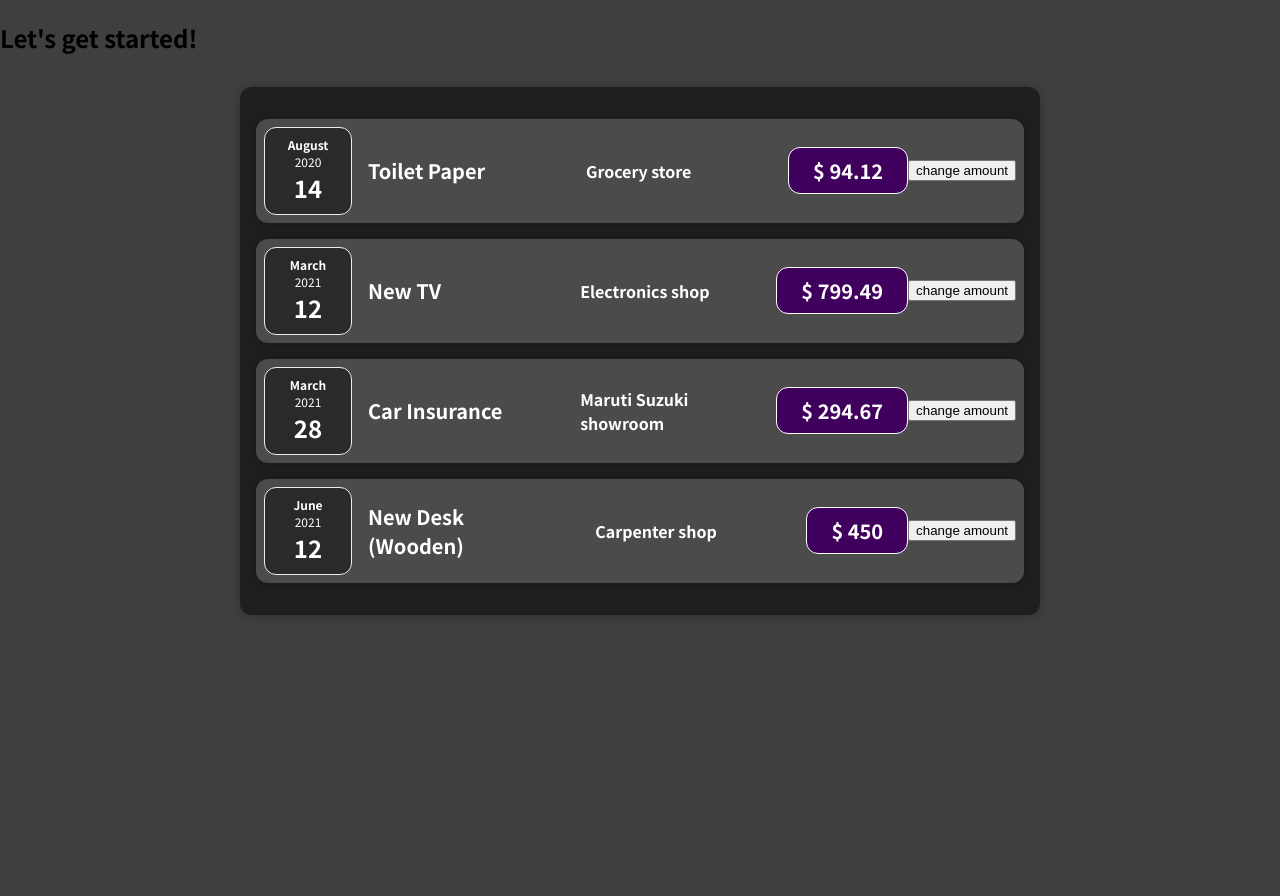
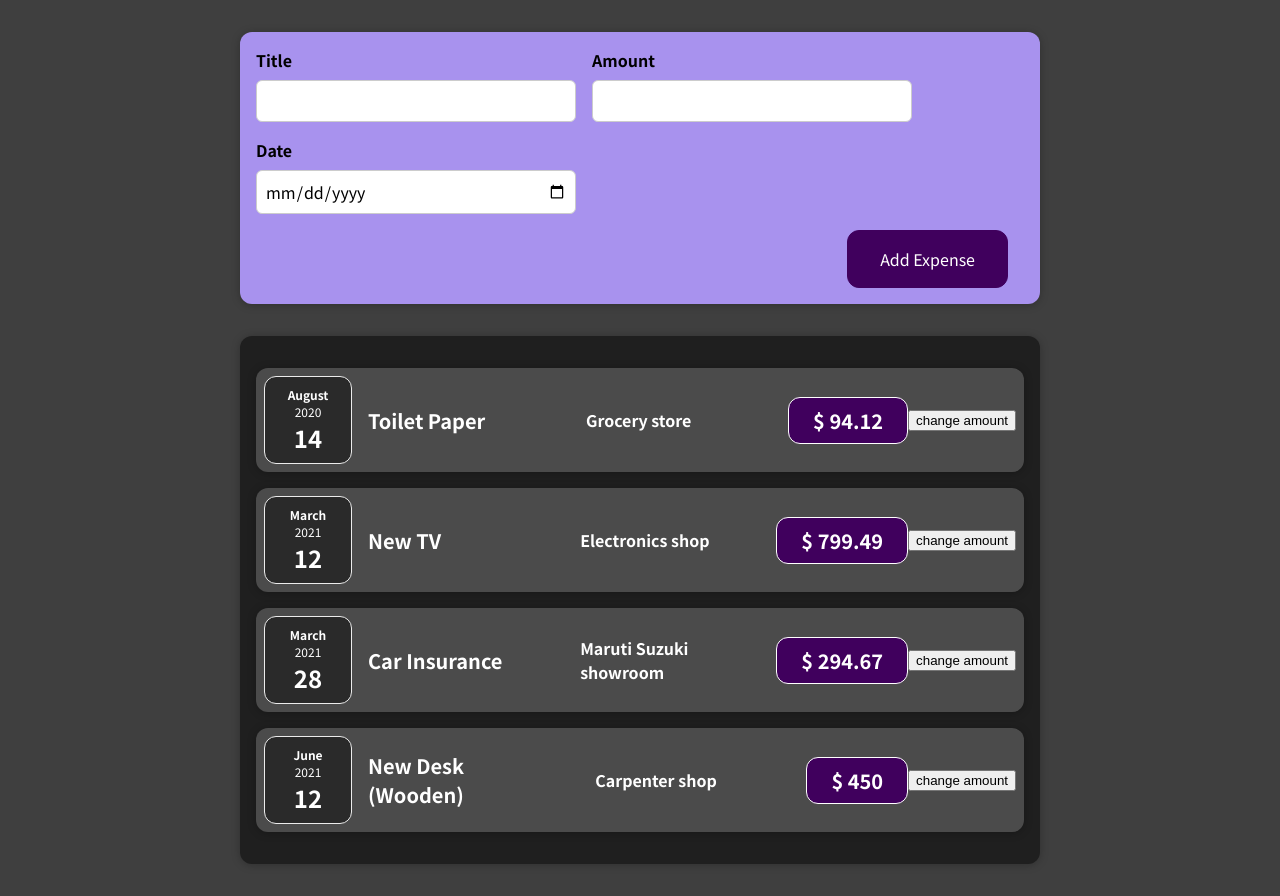
Before and after one commit to heman8085/01-starting-setup, a React (Create React App) app: page / in a window 1280 px wide. Before the commit the page ends 800 px from the top, so only its background shows below. Built offline with nearby package versions, Linux system fonts and the light colour scheme.

Commit message:
Creating your own first Component

```diff
--- a/src/App.js
+++ b/src/App.js
@@ -1,4 +1,6 @@
+import NewExpense from "./component/NewExpense/NewExpense";
 import Expenses from "./component/Expenses/Expenses";
+
 
 const App = () => {
   const expenses = [
@@ -34,7 +36,7 @@
 
   return (
     <div>
-      <h2>Let's get started!</h2>
+      <NewExpense/>
       <Expenses items={expenses} />
     </div>
   );
--- /dev/null
+++ b/src/component/NewExpense/ExpenseForm.css
@@ -0,0 +1,26 @@
+.new-expense__controls {
+  display: flex;
+  flex-wrap: wrap;
+  gap: 1rem;
+  margin-bottom: 1rem;
+  text-align: left;
+}
+
+.new-expense__control label {
+  font-weight: bold;
+  margin-bottom: 0.5rem;
+  display: block;
+}
+
+.new-expense__control input {
+  font: inherit;
+  padding: 0.5rem;
+  border-radius: 6px;
+  border: 1px solid #ccc;
+  width: 20rem;
+  max-width: 100%;
+}
+
+.new-expense__actions {
+  text-align: right;
+}
--- /dev/null
+++ b/src/component/NewExpense/ExpenseForm.js
@@ -0,0 +1,31 @@
+import React from "react";
+import './ExpenseForm.css';
+
+const ExpenseForm = () => {
+    const titleChangeHandler = (event) => {
+        console.log(event.target.value);
+ }
+
+    return (
+      <form >
+        <div className="new-expense__controls">
+          <div className="new-expense__control">
+            <label>Title</label>
+            <input type="text" onChange={titleChangeHandler}/>
+          </div>
+          <div className="new-expense__control">
+            <label>Amount</label>
+            <input type="number" min="0.01" step="0.01" />
+          </div>
+          <div className="new-expense__control">
+            <label>Date</label>
+            <input type="date" min="2020-01-01" max="2024-12-31" />
+          </div>
+        </div>
+        <div className="new-expense__actions">
+          <button type="submit">Add Expense</button>
+        </div>
+      </form>
+    );
+}
+export default ExpenseForm;
--- /dev/null
+++ b/src/component/NewExpense/NewExpense.css
@@ -0,0 +1,38 @@
+.new-expense {
+  background-color: #a892ee;
+  padding: 1rem;
+  margin: 2rem auto;
+  width: 50rem;
+  max-width: 95%;
+  border-radius: 12px;
+  text-align: center;
+  box-shadow: 0 1px 8px rgba(0, 0, 0, 0.25);
+}
+
+.new-expense button {
+  font: inherit;
+  cursor: pointer;
+  padding: 1rem 2rem;
+  border: 1px solid #40005d;
+  background-color: #40005d;
+  color: white;
+  border-radius: 12px;
+  margin-right: 1rem;
+}
+
+.new-expense button:hover,
+.new-expense button:active {
+  background-color: #510674;
+  border-color: #510674;
+}
+
+.new-expense button.alternative {
+  color: #220131;
+  border-color: transparent;
+  background-color: transparent;
+}
+
+.new-expense button.alternative:hover,
+.new-expense button.alternative:active {
+  background-color: #ddb3f8;
+}
--- /dev/null
+++ b/src/component/NewExpense/NewExpense.js
@@ -0,0 +1,13 @@
+import React from "react";
+import './NewExpense.css';
+import ExpenseForm from './ExpenseForm';
+
+
+const NewExpense = () => {
+    return <div>
+        <form className="new-expense">
+        <ExpenseForm/>
+        </form>
+    </div>
+}
+export default NewExpense;
```
